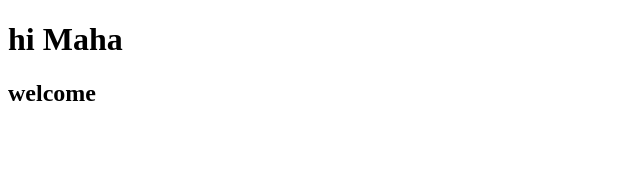
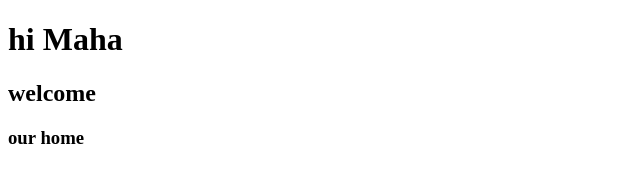
Before and after one commit to Priya-hub2003/Maha, a plain HTML site: page index.html in a window 1280 px wide. Shown: the full height of the page, 0-640 px from the left. Drawn offline with Linux system fonts and the light colour scheme.

Commit message:
third change

```diff
--- a/index.html
+++ b/index.html
@@ -8,5 +8,6 @@
 <body>
     <H1>hi Maha</H1>
     <h2>welcome</h2>
+    <h3>our home</h3>
 </body>
 </html>
```
